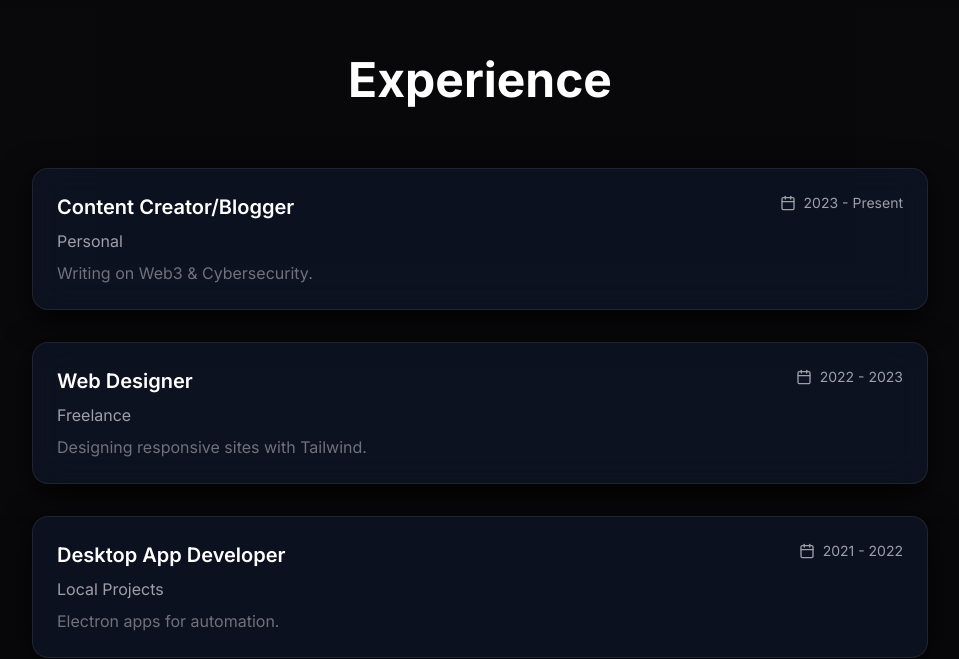
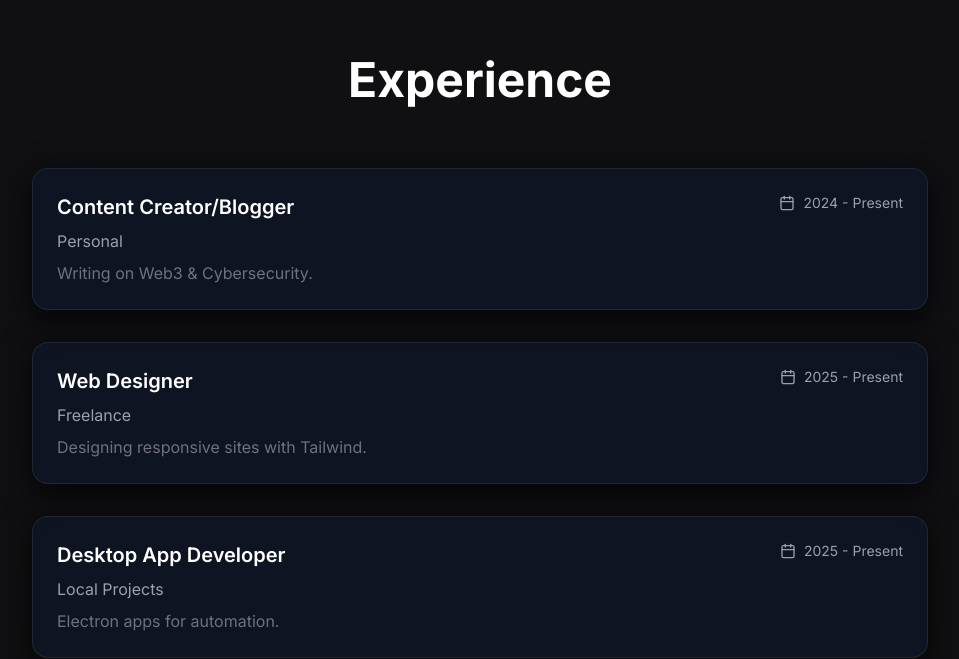
Before and after one commit to WhyNotNarayan/Portfolio, a Next.js app in the folder narayan-portfolio/: page / in a window 1280 px wide. Shown: the part 3548-4207 px from the top of the page, without its empty margins (160-1119 px from the left). Built offline with nearby package versions, Linux system fonts and the light colour scheme; no server answers.

Commit message:
CHANGE AS PER I HAVE

```diff
--- a/narayan-portfolio/components/Experience.tsx
+++ b/narayan-portfolio/components/Experience.tsx
@@ -2,14 +2,14 @@ import { motion } from 'framer-motion';
 import { Calendar } from 'lucide-react'; // Valid
 
 const experiences = [
-  { role: 'Content Creator/Blogger', company: 'Personal', duration: '2023 - Present', desc: 'Writing on Web3 & Cybersecurity.' },
-  { role: 'Web Designer', company: 'Freelance', duration: '2022 - 2023', desc: 'Designing responsive sites with Tailwind.' },
-  { role: 'Desktop App Developer', company: 'Local Projects', duration: '2021 - 2022', desc: 'Electron apps for automation.' },
+  { role: 'Content Creator/Blogger', company: 'Personal', duration: '2024 - Present', desc: 'Writing on Web3 & Cybersecurity.' },
+  { role: 'Web Designer', company: 'Freelance', duration: '2025 - Present', desc: 'Designing responsive sites with Tailwind.' },
+  { role: 'Desktop App Developer', company: 'Local Projects', duration: '2025 - Present', desc: 'Electron apps for automation.' },
 ];
 
 export default function Experience() {
   return (
-    <section id="experience" className="py-24 bg-zinc-950/50">
+    <section id="experience" className="py-24 bg-zinc-900/50">
       <div className="max-w-7xl mx-auto px-6">
         <motion.h2
           initial={{ opacity: 0, y: 40 }}
```
